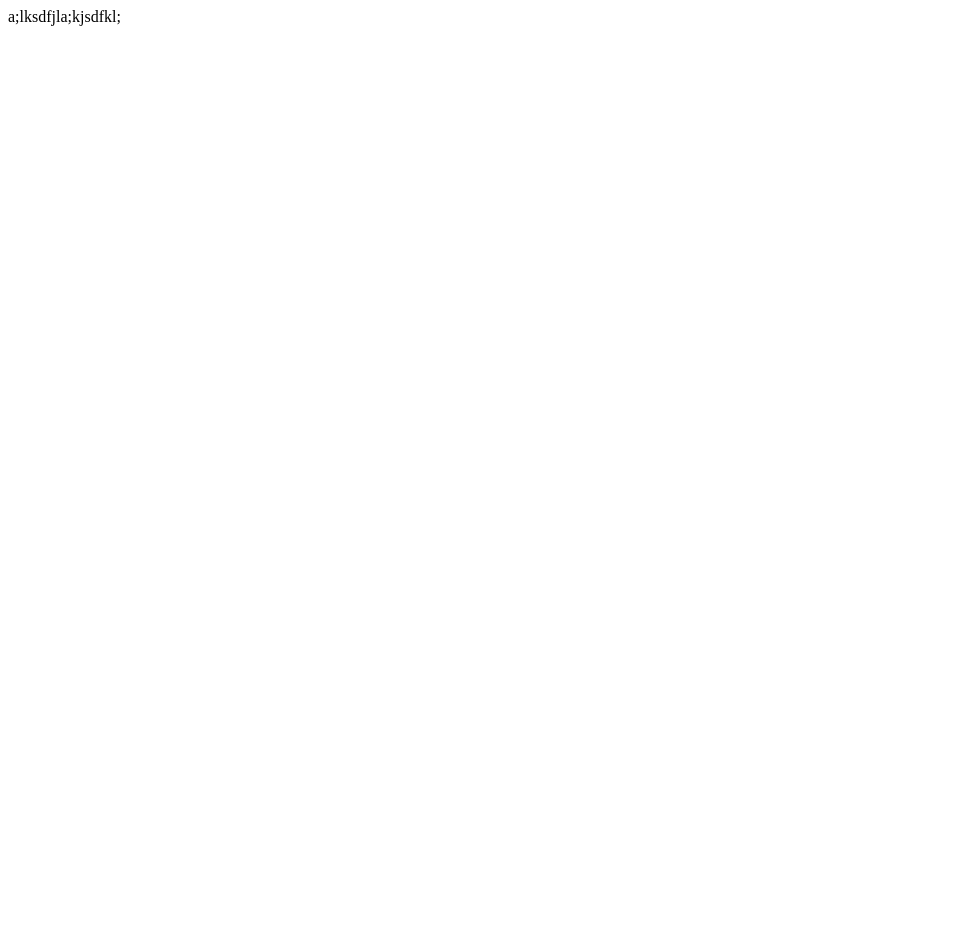
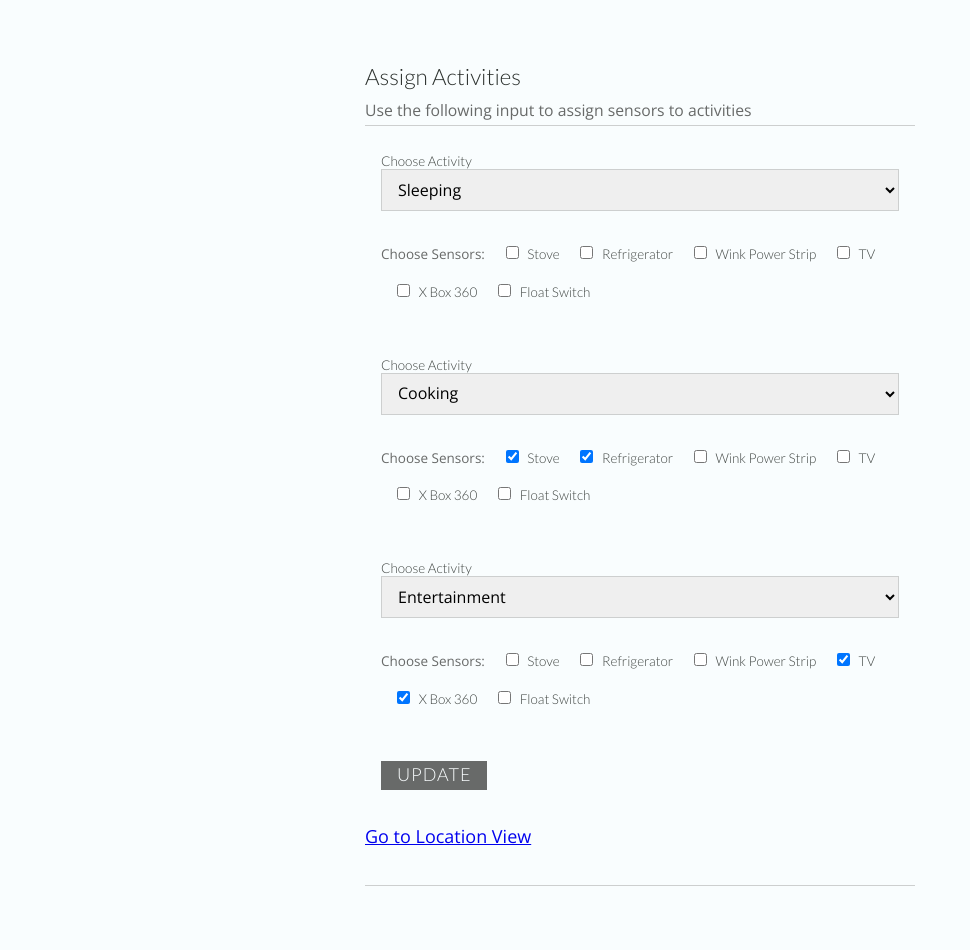
Before and after one commit to code-bot/MCI_Info_Viz, a Flask app: page / in a window 1280 px wide. Before the commit the part shown is almost empty. Shown: the whole page, without its empty margins (0-970 px from the left). Before the commit the page ends 26 px from the top, so only its background shows below. Run offline with Flask 2, Linux system fonts and the light colour scheme; some libraries are stand-ins or nearby versions.

Commit message:
Connected activities page to activity viz

```diff
--- a/app/__init__.py
+++ b/app/__init__.py
@@ -7,11 +7,50 @@ import json
 app = Flask(__name__) # create the application instance
 app.config.from_object('config.Config') # load config
 
+
+activities = ["Sleeping", "Cooking", "Entertainment"]
+sensors = [[],["Stove","Refrigerator"],["TV","X Box 360"]]
+locations = ["Bedroom Two","The Kitchen","The Livingroom"]
+
+
 @app.route('/')
 def activity():
+	allActivities = list(database.getAllActivityLocations().keys())
+	allSensors = list(database.getLocationsOfDevices().keys())
+	allLocations = list(database.getDevicesAtAllLocations().keys())
+	print(allActivities)
+	print(allSensors)
+	print(allLocations)
+	print(activities)
+	print(sensors)
 
+	return render_template('activities.html', allActivities=allActivities, allSensors=allSensors, activities=activities, sensors=sensors)
 
-    return render_template('home.html')
+@app.route('/addActivities', methods=['POST'])
+def addActivities():
+	global activities
+	global sensors
+	global locations
+	activities = []
+	sensors = []
+	locations = []
+	activityLocations = database.getAllActivityLocations()
+
+	for i in range(3):
+		index = i+1
+		activity = request.form.get('activity'+str(index), None)
+		if activity:
+			activities.append(activity)
+			locations.append(activityLocations[activity])
+			sensorSet = request.form.getlist('sensor-activity'+str(index)+'[]')
+			sensors.append(sensorSet)
+
+	print(activities)
+	print(sensors)
+	print(locations)
+
+	return json.dumps({})
+
 
 @app.route('/viz', methods=['GET', 'POST'])
 def viz():
@@ -34,7 +73,14 @@ def viz():
 	elif viewType == 'activity':
 		title = "Patient's Activities"
 		vizFile = 'activityView.js'
-		vizData = database.getAllActivities()
+		vizData_sensors = database.getAllDevicesAtDate(date)
+		vizData_location = database.getAllLocationsAtDate(date)
+		sensorList = []
+		for sensorSet in sensors:
+			for sensor in sensorSet:
+				sensorList.append(sensor.replace(' ','_'))
+
+		vizData = database.getAllActivities(sensorList, locations, activities, vizData_sensors, vizData_location)
 	elif viewType == 'sensor':
 		title = "Active Sensors and Patient's Location"
 		vizFile = 'sensorView.js'
--- a/app/static/js/activities.js
+++ b/app/static/js/activities.js
@@ -122,6 +122,10 @@ var handleFormSubmit = function handleFormSubmit(event) {
   var data = formToJSON(form.elements);
   console.log(data);
 
+  $.post('/addActivities', data, function(response) {
+    window.location.href='/';
+  }, 'json');
+
 };
 
 /*
--- a/app/templates/activities.html
+++ b/app/templates/activities.html
@@ -8,7 +8,8 @@
 
 
 <link rel="stylesheet" href="../static/css/style4.css">
-
+<!-- Script needed for jQuery script in bug form -->
+  <script src="//ajax.googleapis.com/ajax/libs/jquery/1.9.1/jquery.min.js"></script>
 
 </head>
 <body>
@@ -16,7 +17,7 @@
 <section class="content">
   <h1 class="content__heading">Assign Activities</h1>
   <p class="content__lede">Use the following input to assign sensors to activities</p>
-  <form class="content__form contact-form">
+  <form action='/createActivities' class="content__form contact-form">
     <div class="testing">
     </div>
 
@@ -24,69 +25,66 @@
       <label class="contact-form__label" for="activity1">Choose Activity</label>
       <select class="contact-form__input contact-form__input--select" id="activity1" name="activity1">
         <option></option>
-        <option>Cooking</option>
-        <option>Entertainment</option>
-        <option>Sleeping</option>
+        {% for activity in allActivities %}
+          <option {{ "selected" if activities[0]==activity}}>{{activity}}</option>
+        {% endfor %}
       </select>
     </div>
     <div class="contact-form__input-group">
       <p class="contact-form__label--checkbox-group">Choose Sensors:</p>
-      <input class="contact-form__input contact-form__input--checkbox" id="sensor-stove" name="sensor-activity1" type="checkbox" value="stove"/>
+      {% for sensor in allSensors %}
+        <input class="contact-form__input contact-form__input--checkbox" id="sensor-{{sensor}}" name="sensor-activity1" type="checkbox" value="{{sensor}}" {{ "checked" if sensor in sensors[0] }}/>
+        <label class="contact-form__label contact-form__label--checkbox" for="sensor-{{sensor}}">{{sensor}}</label>
+      {% endfor %}
+      <!-- <input class="contact-form__input contact-form__input--checkbox" id="sensor-stove" name="sensor-activity1" type="checkbox" value="stove"/>
       <label class="contact-form__label contact-form__label--checkbox" for="snacks-pizza">Stove</label>
       <input class="contact-form__input contact-form__input--checkbox" id="sensor-microwave" name="sensor-activity1" type="checkbox" value="microwave"/>
       <label class="contact-form__label contact-form__label--checkbox" for="snacks-cake">Microwave</label>
       <input class="contact-form__input contact-form__input--checkbox" id="sensor-TV" name="sensor-activity1" type="checkbox" value="TV"/>
       <label class="contact-form__label contact-form__label--checkbox" for="snacks-cake">TV</label>
       <input class="contact-form__input contact-form__input--checkbox" id="sensor-xbox" name="sensor-activity1" type="checkbox" value="xbox"/>
-      <label class="contact-form__label contact-form__label--checkbox" for="snacks-cake">XBox</label>
+      <label class="contact-form__label contact-form__label--checkbox" for="snacks-cake">XBox</label> -->
     </div>
-<br><br>
-        <div class="contact-form__input-group">
+    <br>
+    <div class="contact-form__input-group">
       <label class="contact-form__label" for="activity2">Choose Activity</label>
       <select class="contact-form__input contact-form__input--select" id="activity1" name="activity2">
         <option></option>
-        <option>Cooking</option>
-        <option>Entertainment</option>
-        <option>Sleeping</option>
+        {% for activity in allActivities %}
+          <option {{ "selected" if activities[1]==activity}}>{{activity}}</option>
+        {% endfor %}
 
       </select>
     </div>
     <div class="contact-form__input-group">
       <p class="contact-form__label--checkbox-group">Choose Sensors:</p>
-      <input class="contact-form__input contact-form__input--checkbox" id="sensor-stove" name="sensor-activity2" type="checkbox" value="stove"/>
-      <label class="contact-form__label contact-form__label--checkbox" for="snacks-pizza">Stove</label>
-      <input class="contact-form__input contact-form__input--checkbox" id="sensor-microwave" name="sensor-activity2" type="checkbox" value="microwave"/>
-      <label class="contact-form__label contact-form__label--checkbox" for="snacks-cake">Microwave</label>
-      <input class="contact-form__input contact-form__input--checkbox" id="sensor-TV" name="sensor-activity2" type="checkbox" value="TV"/>
-      <label class="contact-form__label contact-form__label--checkbox" for="snacks-cake">TV</label>
-      <input class="contact-form__input contact-form__input--checkbox" id="sensor-xbox" name="sensor-activity2" type="checkbox" value="xbox"/>
-      <label class="contact-form__label contact-form__label--checkbox" for="snacks-cake">XBox</label>
+      {% for sensor in allSensors %}
+        <input class="contact-form__input contact-form__input--checkbox" id="sensor-{{sensor}}" name="sensor-activity2" type="checkbox" value="{{sensor}}" {{ "checked" if sensor in sensors[1] }}/>
+        <label class="contact-form__label contact-form__label--checkbox" for="sensor-{{sensor}}">{{sensor}}</label>
+      {% endfor %}
     </div>
-    <br><br>
-        <div class="contact-form__input-group">
+    <br>
+    <div class="contact-form__input-group">
       <label class="contact-form__label" for="activity3">Choose Activity</label>
       <select class="contact-form__input contact-form__input--select" id="activity1" name="activity3">
         <option></option>
-        <option>Cooking</option>
-        <option>Entertainment</option>
-        <option>Sleeping</option>
+        {% for activity in allActivities %}
+          <option {{ "selected" if activities[2]==activity}}>{{activity}}</option>
+        {% endfor %}
       </select>
     </div>
     <div class="contact-form__input-group">
       <p class="contact-form__label--checkbox-group">Choose Sensors:</p>
-      <input class="contact-form__input contact-form__input--checkbox" id="sensor-stove" name="sensor-activity3" type="checkbox" value="stove"/>
-      <label class="contact-form__label contact-form__label--checkbox" for="snacks-pizza">Stove</label>
-      <input class="contact-form__input contact-form__input--checkbox" id="sensor-microwave" name="sensor-activity3" type="checkbox" value="microwave"/>
-      <label class="contact-form__label contact-form__label--checkbox" for="snacks-cake">Microwave</label>
-      <input class="contact-form__input contact-form__input--checkbox" id="sensor-TV" name="sensor-activity3" type="checkbox" value="TV"/>
-      <label class="contact-form__label contact-form__label--checkbox" for="snacks-cake">TV</label>
-      <input class="contact-form__input contact-form__input--checkbox" id="sensor-xbox" name="sensor-activity3" type="checkbox" value="xbox"/>
-      <label class="contact-form__label contact-form__label--checkbox" for="snacks-cake">XBox</label>
+      {% for sensor in allSensors %}
+        <input class="contact-form__input contact-form__input--checkbox" id="sensor-{{sensor}}" name="sensor-activity3" type="checkbox" value="{{sensor}}" {{ "checked" if sensor in sensors[2] }}/>
+        <label class="contact-form__label contact-form__label--checkbox" for="sensor-{{sensor}}">{{sensor}}</label>
+      {% endfor %}
     </div>
-<button class="contact-form__button" type="submit">Update</button>
+    <br>
+    <button class="contact-form__button" type="submit">Update</button>
 
 <br>
-<a href="viz.html">Go to Location View</a>
+<a href="/viz">Go to Location View</a>
 </form>
 </section>
 
--- a/modules/database.py
+++ b/modules/database.py
@@ -40,13 +40,14 @@ def getAllActivities(sensors,locations,activities,sensorDictList,locDictList):
     index = 0
     for activity in activities:
         print(sensors)
-        sensor = sensors[index]
+        sensorSet = sensors[index]
         location = locations[index]
         newSensorList = []
         newLocList = []
-        for sensorDict in sensorDictList:
-            if sensor == sensorDict['sensor']:
-                newSensorList.append(sensorDict)
+        for sensor in sensorSet:
+	        for sensorDict in sensorDictList:
+	            if sensor == sensorDict['sensor']:
+	                newSensorList.append(sensorDict)
         for locDict in locDictList:
             if location == locDict['location']:
                 newLocList.append(locDict)
@@ -155,6 +156,10 @@ def getActivityTimes(sensorDictList, locationDictList):
                     activityTimes.append([locDict['startTime'],locDict['endTime']])
                 elif sensorDict['endTime'] <= locDict['endTime'] and sensorDict['endTime'] >= locDict['startTime']:
                     activityTimes.append([locDict['startTime'],sensorDict['endTime']])
+
+    if len(sensorDictList) == 0:
+    	for locDict in locationDictList:
+    		activityTimes.append([locDict['startTime'], locDict['endTime']])
 
     return activityTimes
 
@@ -382,11 +387,19 @@ def getLocationsOfDevices():
 def getDevicesAtAllLocations():
 
 	return {
-		'The Kitchen': ['Stove', 'Refrigerator', 'Wink Power Strip'],
+		'The Kitchen': ['Stove', 'Refrigerator', 'Wink_Power_Strip'],
 		'The Livingroom': ['TV', 'X_Box_360'],
-		'Bathroom One': ['Float_Switch']
+		'Bathroom One': ['Float_Switch'],
+		'Bedroom Two': []
 	}
 
+def getAllActivityLocations():
+	return {
+		"Cooking": "The Kitchen",
+		"Entertainment": "The Livingroom",
+		"Sleeping": "Bedroom Two",
+		"Bathroom": "Bathroom One"
+	}
 #
 #
 #def getAllDevicesAtDate(date):
```
